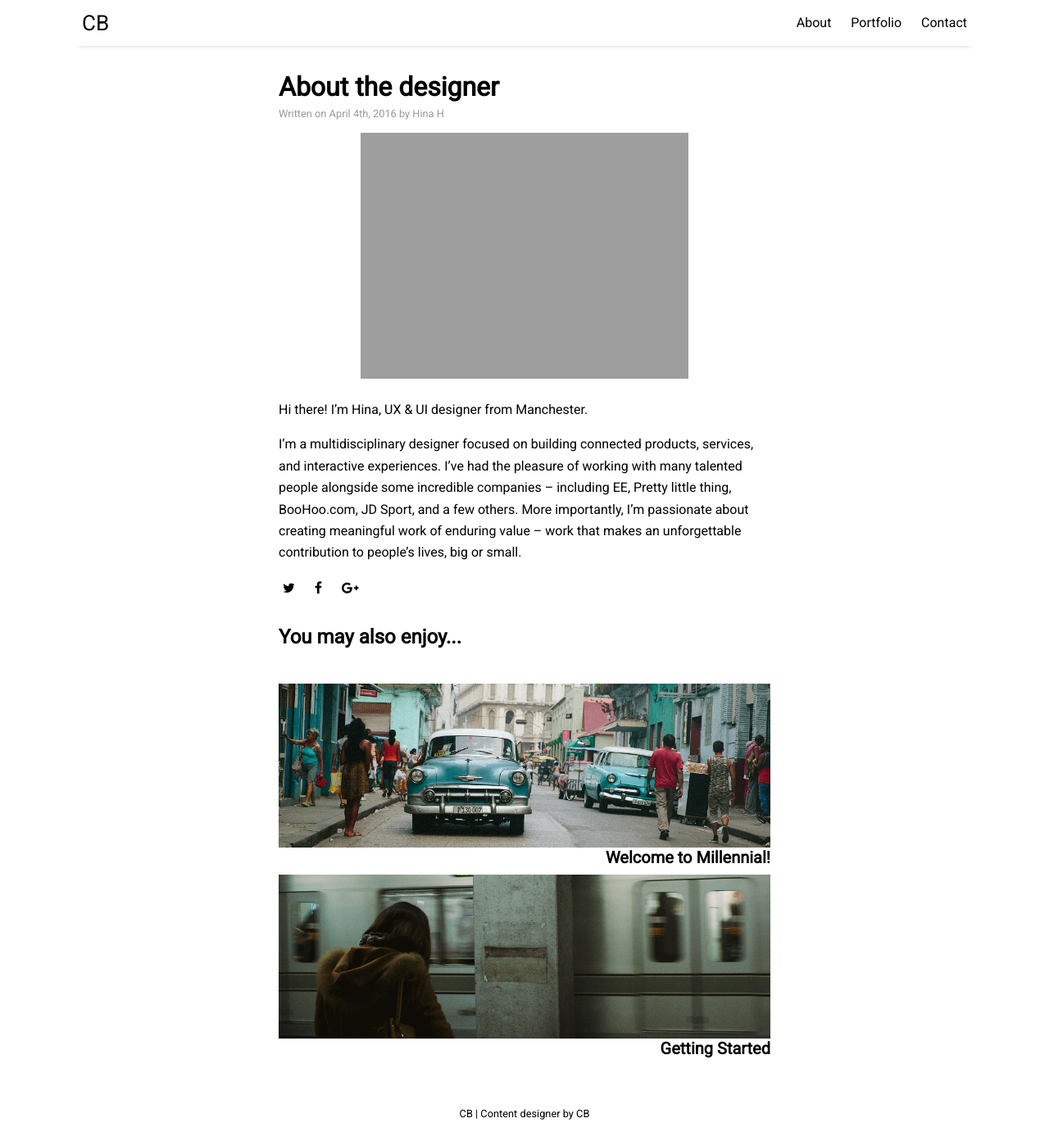
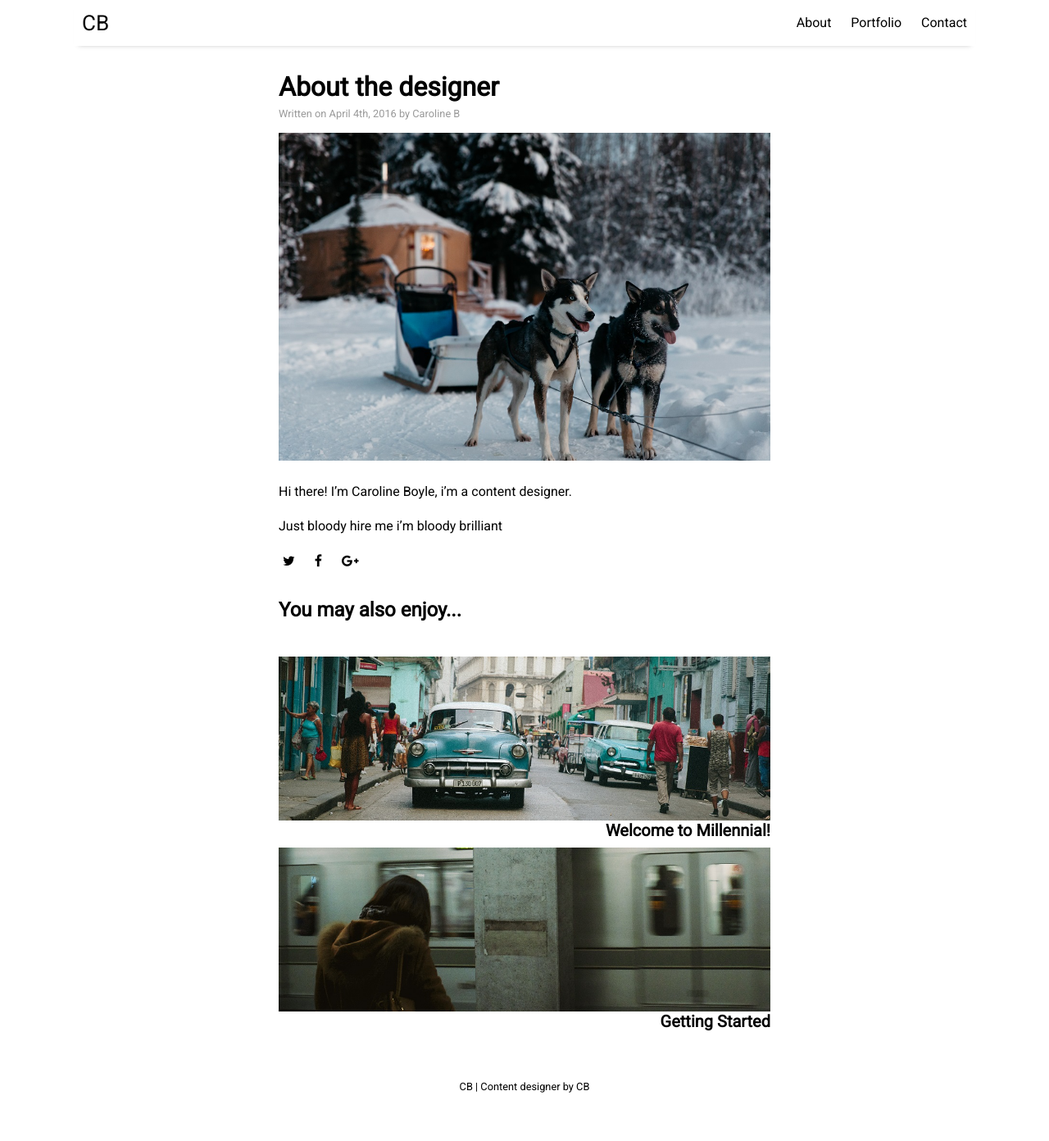
Before and after one commit to caroboyle-ux/CD, a Jekyll site: the page built from _posts/2016-04-04-about-the-author.md, in a window 1280 px wide and 1392 px high. Shown: the whole window at 82% size. Built offline with Jekyll 4.4.1, drawn with Linux system fonts in a browser that asks for light colours; nearby versions of some CDN libraries.

Commit message:
Update 2016-04-04-about-the-author.md

```diff
--- a/_posts/2016-04-04-about-the-author.md
+++ b/_posts/2016-04-04-about-the-author.md
@@ -1,12 +1,12 @@
 ---
 layout: post
 title: "About the designer"
-author: "Hina H"
+author: "Caroline B"
 categories: facts
 tags: [sample]
-image: Me.jpg
+image: arctic-1.jpg
 ---
 
-Hi there! I'm Hina, UX & UI designer from Manchester.
+Hi there! I'm Caroline Boyle, i'm a content designer.
 
-I'm a multidisciplinary designer focused on building connected products, services, and interactive experiences. I've had the pleasure of working with many talented people alongside some incredible companies – including EE, Pretty little thing, BooHoo.com, JD Sport, and a few others. More importantly, I’m passionate about creating meaningful work of enduring value – work that makes an unforgettable contribution to people’s lives, big or small.
+Just bloody hire me i'm bloody brilliant
```
